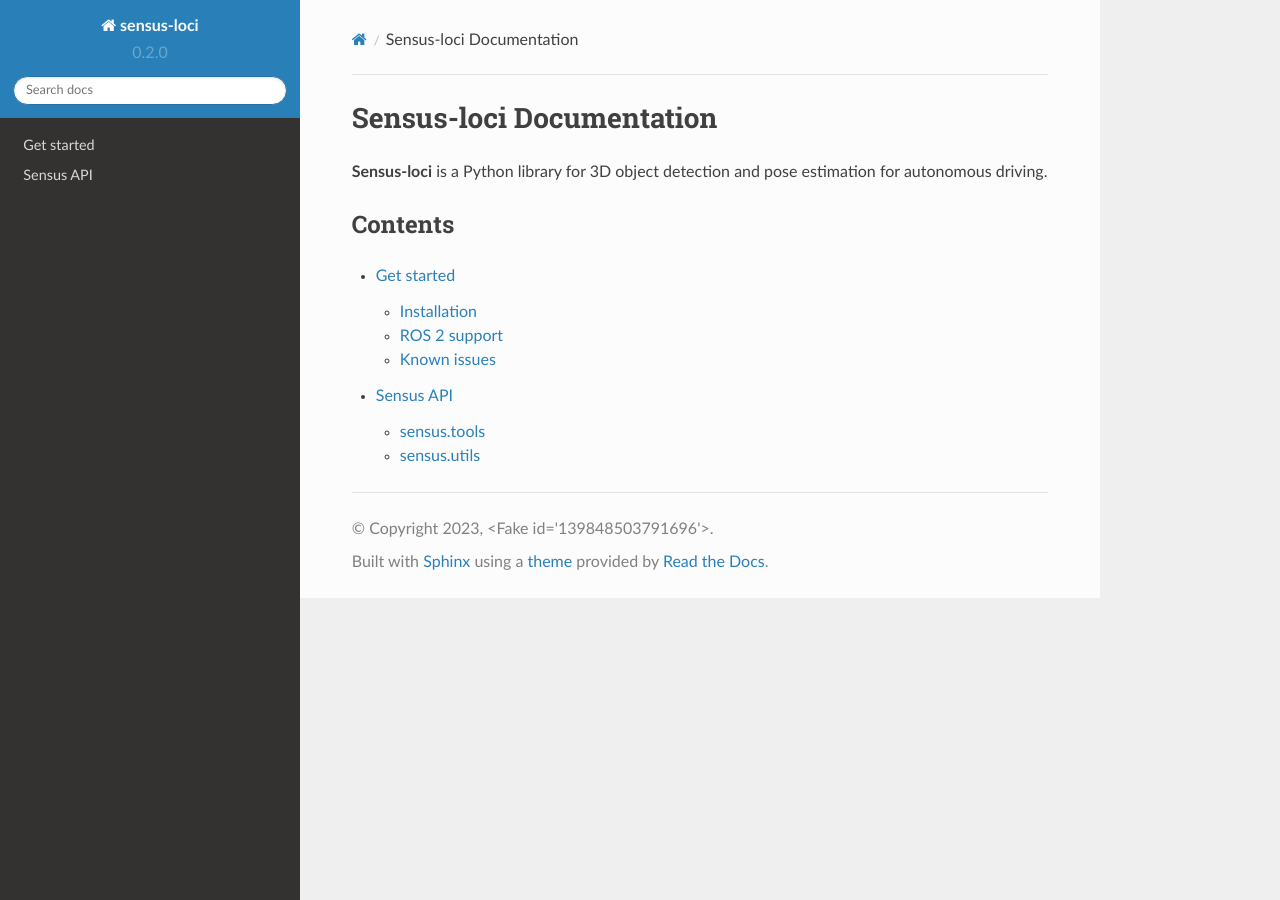
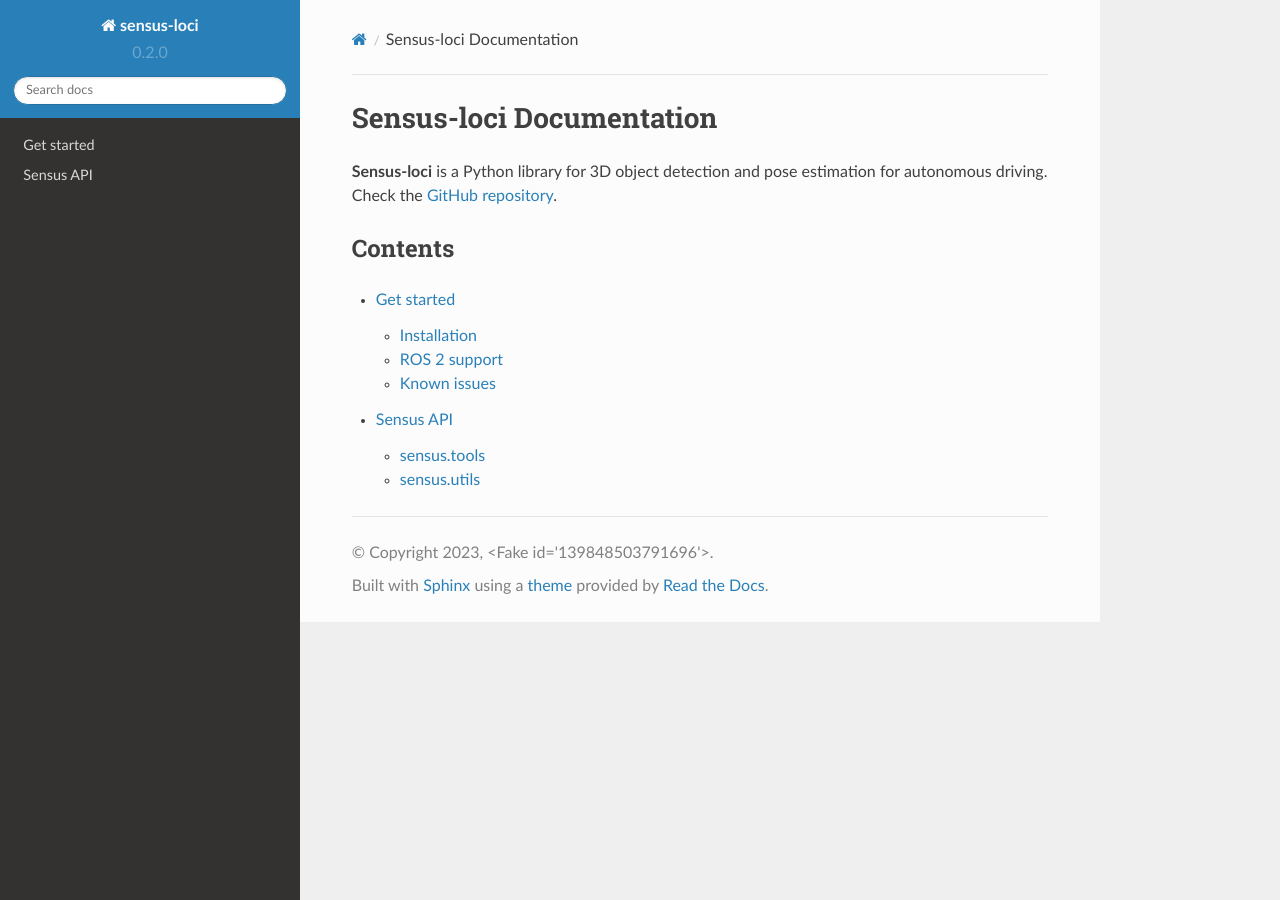
Before and after one commit to ramajoballester/sensus-loci, a Sphinx documentation site: the page built from docs/source/index.rst, in a window 1280 px wide. Built offline with Sphinx 7.4.7 and the Read the Docs theme 2.0.0, drawn with Linux system fonts in a browser that asks for light colours.

Commit message:
Add references to github and documentation

```diff
--- a/docs/source/index.rst
+++ b/docs/source/index.rst
@@ -3,8 +3,7 @@ Sensus-loci Documentation
 
 
 **Sensus-loci** is a Python library for 3D object detection and pose estimation
-for autonomous driving.
-
+for autonomous driving. Check the `GitHub repository <https://github.com/ramajoballester/sensus-loci>`_.
 
 
 .. It pulls data from the `Open Food Facts database <https://world.openfoodfacts.org/>`_
```
Also changed, not shown: README.md (+1 -1 lines).
